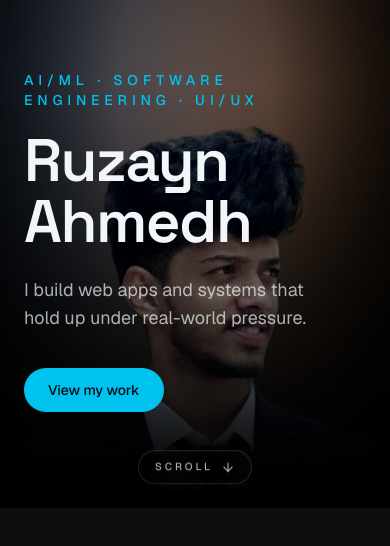
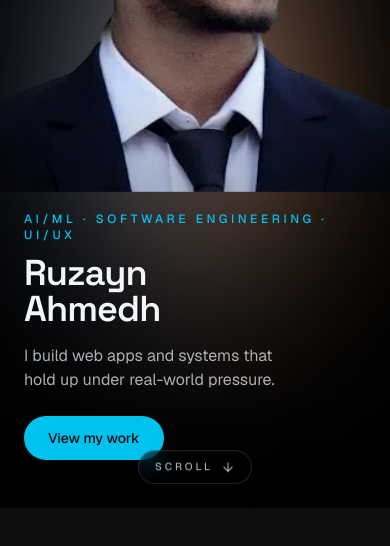
Before and after one commit to AHMEDzayn-ux/portfolio, a Next.js app: page / in a window 390 px wide. Shown: the part 336-882 px from the top of the page. Built offline with nearby package versions, Linux system fonts and the light colour scheme; no server answers; the database is empty.

Commit message:
mobile responsive

```diff
--- a/src/components/sections/hero.tsx
+++ b/src/components/sections/hero.tsx
@@ -169,7 +169,14 @@ export function Hero({ profile }: { profile: Profile }) {
               className="absolute inset-0"
             >
               {PORTRAIT_SRC && (
-                <div className="absolute bottom-[3svh] right-0 h-[84svh] sm:right-[2%] lg:right-[4%]">
+                // The source image is a 1:1 square. Sized by height alone (the
+                // sm+ behaviour) that forces its width to match, which on a
+                // narrow phone overruns the viewport and gets clamped back
+                // down — so the "84svh" portrait was actually rendering at
+                // barely half that. Below sm it's cropped to a tall panel with
+                // object-cover instead, so it fills the mobile viewport the
+                // way the full-height square does on wider screens.
+                <div className="absolute inset-0 h-[62svh] w-full sm:bottom-[3svh] sm:right-0 sm:left-auto sm:top-auto sm:h-[84svh] sm:w-auto sm:right-[2%] lg:right-[4%]">
                   {/* Breathing zoom — ~2% over 11s, its own wrapper so it never
                     fights the intro scale settle above. Delayed until the intro
                     settle has finished so the load window only ever runs one
@@ -197,7 +204,7 @@ export function Hero({ profile }: { profile: Profile }) {
                       // image late (~1.5s load delay) instead of reusing it.
                       fetchPriority="high"
                       decoding="async"
-                      className="h-full w-auto max-w-[94vw] object-contain object-bottom"
+                      className="h-full w-full object-cover object-[center_15%] sm:w-auto sm:max-w-[94vw] sm:object-contain sm:object-bottom"
                       style={{ filter: "var(--hero-portrait-filter)" }}
                     />
                   </motion.div>
@@ -228,17 +235,17 @@ export function Hero({ profile }: { profile: Profile }) {
             variants={reduced ? reducedTextContainer : textContainer}
             initial="hidden"
             animate="show"
-            className="mx-auto w-full max-w-6xl px-6 pb-24"
+            className="mx-auto w-full max-w-6xl px-6 pb-12 sm:pb-24"
           >
             <motion.p
               variants={reduced ? reducedTextItem : textItem}
-              className="text-sm font-medium uppercase tracking-[0.35em] text-brand sm:text-base"
+              className="text-xs font-medium uppercase tracking-[0.3em] text-brand sm:text-sm sm:tracking-[0.35em] sm:text-base"
             >
               {profile.title}
             </motion.p>
             <motion.h1
               variants={reduced ? reducedTextItem : textItem}
-              className="mt-5 max-w-3xl font-heading text-6xl font-semibold leading-[1.02] tracking-tight sm:text-7xl lg:text-8xl"
+              className="mt-3 max-w-3xl font-heading text-4xl font-semibold leading-[1.02] tracking-tight sm:mt-5 sm:text-7xl lg:text-8xl"
             >
               {FULL_NAME.split(" ").map((word, i) => (
                 <span key={i} className="block">
@@ -248,13 +255,13 @@ export function Hero({ profile }: { profile: Profile }) {
             </motion.h1>
             <motion.p
               variants={reduced ? reducedTextItem : textItem}
-              className="mt-6 max-w-xl text-balance text-lg text-foreground/70 sm:text-xl"
+              className="mt-4 max-w-xl text-balance text-base text-foreground/70 sm:mt-6 sm:text-xl"
             >
               {profile.short_tagline}
             </motion.p>
             <motion.div
               variants={reduced ? reducedTextItem : textItem}
-              className="mt-9 flex flex-wrap items-center gap-4"
+              className="mt-6 flex flex-wrap items-center gap-3 sm:mt-9 sm:gap-4"
             >
               <a
                 href="#projects"
--- a/src/components/ui/flow-carousel.tsx
+++ b/src/components/ui/flow-carousel.tsx
@@ -260,10 +260,12 @@ export function FlowCarousel({
     { scope: viewportRef, dependencies: [reducedMotion, slides.length] }
   );
 
-  // Big enough to aim at without hunting, and dimmed until you go for it so it
-  // never competes with the cards it sits over.
+  // Big enough to aim at without hunting. On hover-capable devices they stay
+  // dimmed until you go for them so they never compete with the cards; touch
+  // devices have no hover to reveal them with, so they're fully visible there
+  // from the start.
   const arrowClass =
-    "absolute top-1/2 z-10 hidden h-12 w-12 -translate-y-1/2 items-center justify-center rounded-full border border-border/60 bg-background/85 opacity-55 shadow-lg backdrop-blur transition-all duration-200 hover:scale-105 hover:border-brand/60 hover:text-brand hover:opacity-100 focus-visible:opacity-100 active:scale-95 disabled:opacity-20 disabled:hover:scale-100 disabled:hover:border-border/60 disabled:hover:text-foreground sm:flex";
+    "absolute top-1/2 z-10 flex h-10 w-10 -translate-y-1/2 items-center justify-center rounded-full border border-border/60 bg-background/85 opacity-90 shadow-lg backdrop-blur transition-all duration-200 hover:scale-105 hover:border-brand/60 hover:text-brand active:scale-95 disabled:opacity-20 disabled:hover:scale-100 disabled:hover:border-border/60 disabled:hover:text-foreground sm:h-12 sm:w-12 sm:opacity-55 sm:hover:opacity-100 sm:focus-visible:opacity-100";
 
   return (
     <div className={className}>
```
